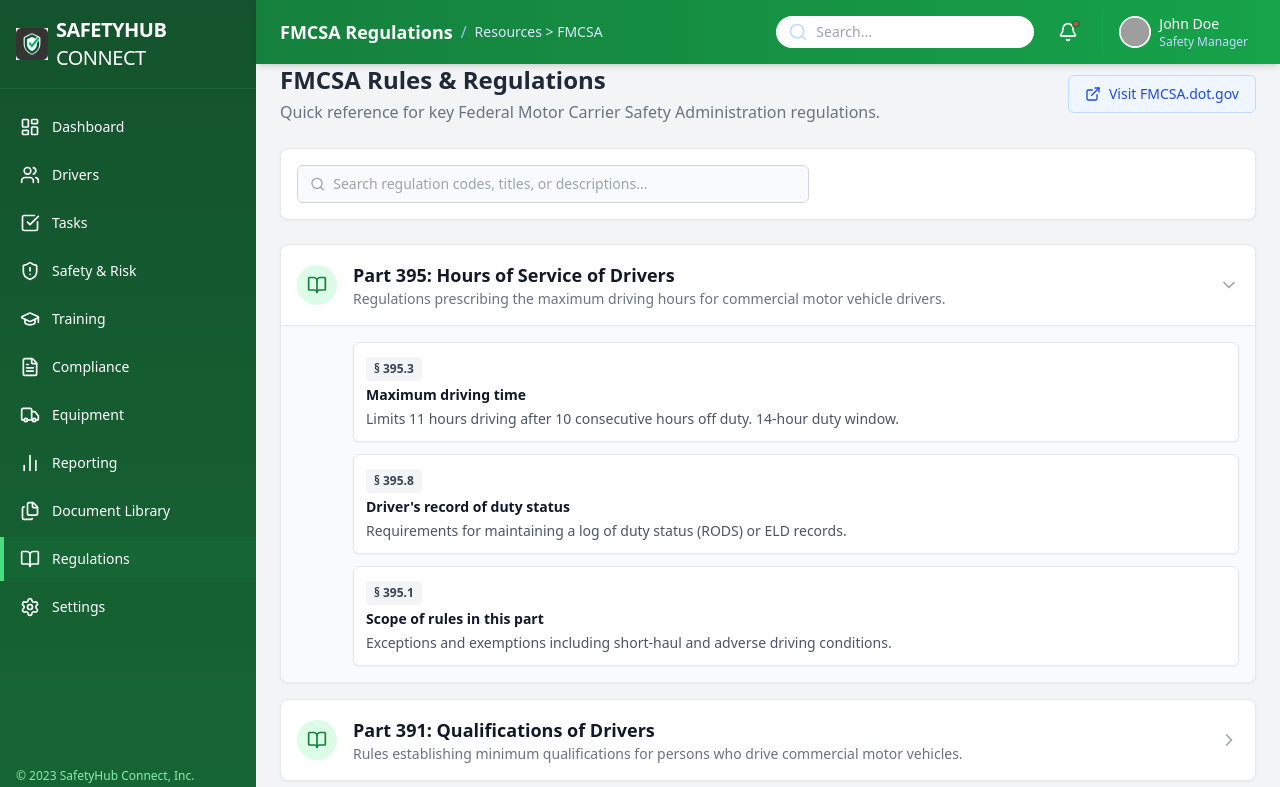
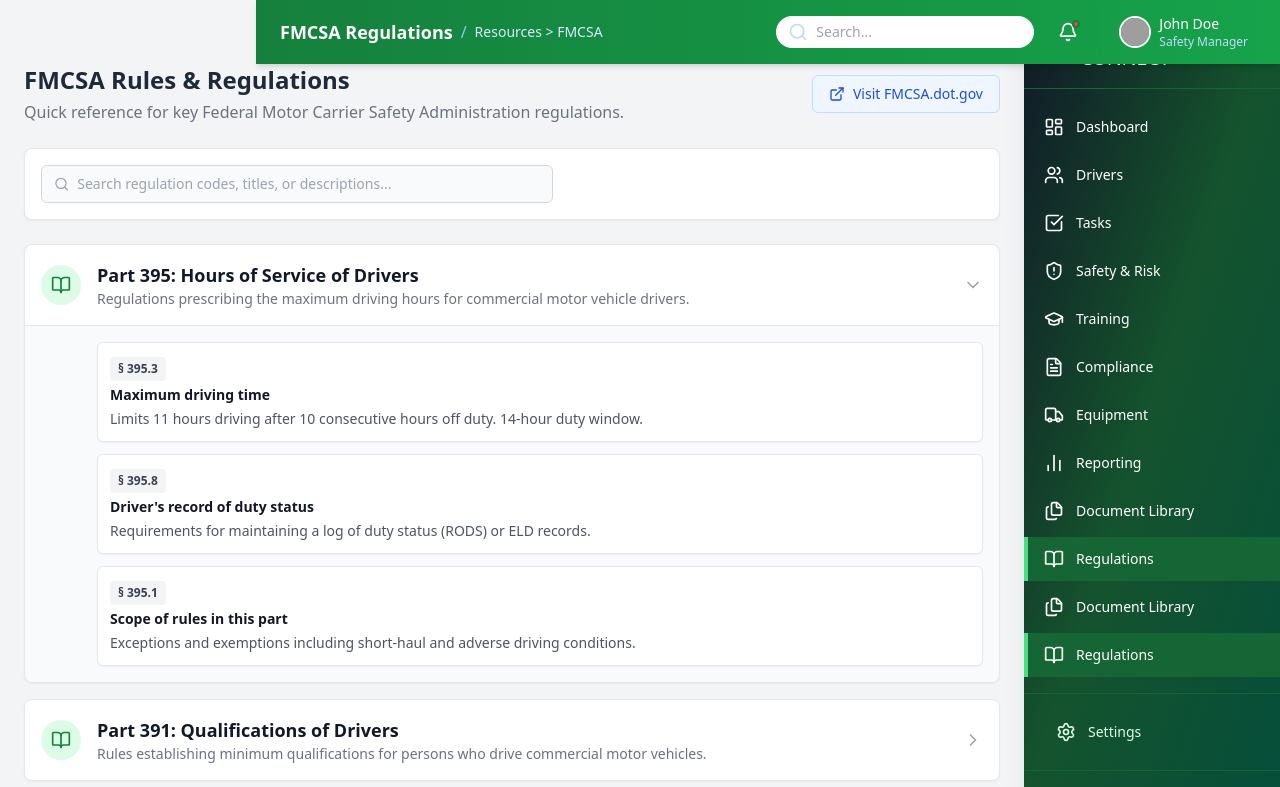
Before and after one commit to nxjaime/Safety-Suite-App, a React (Vite) app: page /fmcsa in a window 1280 px wide. Shown: the top 787 px of the page. Built offline with nearby package versions, Linux system fonts and the light colour scheme; grey boxes are pictures that could not be loaded.

Commit message:
Refine sidebar UI: move to right, update gradient, anchor settings

```diff
--- a/src/components/Layout/Layout.tsx
+++ b/src/components/Layout/Layout.tsx
@@ -7,7 +7,7 @@ const Layout: React.FC = () => {
     return (
         <div className="flex min-h-screen bg-gray-100 font-sans">
             <Sidebar />
-            <div className="flex-1 ml-64">
+            <div className="flex-1 mr-64">
                 <Header />
                 <main className="pt-16 p-6">
                     <Outlet />
--- a/src/components/Layout/Sidebar.tsx
+++ b/src/components/Layout/Sidebar.tsx
@@ -26,12 +26,13 @@ const navItems = [
     { name: 'Reporting', path: '/safeview', icon: BarChart2 },
     { name: 'Document Library', path: '/documents', icon: Files },
     { name: 'Regulations', path: '/fmcsa', icon: BookOpen },
-    { name: 'Settings', path: '/settings', icon: Settings },
+    { name: 'Document Library', path: '/documents', icon: Files },
+    { name: 'Regulations', path: '/fmcsa', icon: BookOpen },
 ];
 
 const Sidebar: React.FC = () => {
     return (
-        <div className="w-64 bg-gradient-to-b from-green-900 to-green-800 text-white flex flex-col h-screen fixed left-0 top-0 overflow-y-auto">
+        <div className="w-64 bg-gradient-to-br from-gray-900 via-green-900 to-emerald-900 text-white flex flex-col h-screen fixed right-0 top-0 overflow-y-auto shadow-xl">
             <div className="p-4 border-b border-green-800 flex items-center space-x-2">
                 <img src="/logo.png" alt="SafetyHub Logo" className="w-8 h-8 object-contain" />
                 <div className="font-bold text-xl tracking-tight">
@@ -62,6 +63,23 @@ const Sidebar: React.FC = () => {
                 </ul>
             </nav>
 
+            <div className="p-4 border-t border-green-800">
+                <NavLink
+                    to="/settings"
+                    className={({ isActive }) =>
+                        clsx(
+                            'block w-full flex items-center px-4 py-3 text-sm font-medium transition-colors rounded-md',
+                            isActive
+                                ? 'bg-green-800 text-white'
+                                : 'text-green-100 hover:bg-green-800 hover:text-white'
+                        )
+                    }
+                >
+                    <Settings className="w-5 h-5 mr-3" />
+                    Settings
+                </NavLink>
+            </div>
+
             <div className="p-4 border-t border-green-800 text-xs text-green-300">
                 &copy; 2023 SafetyHub Connect, Inc.
             </div>
```
